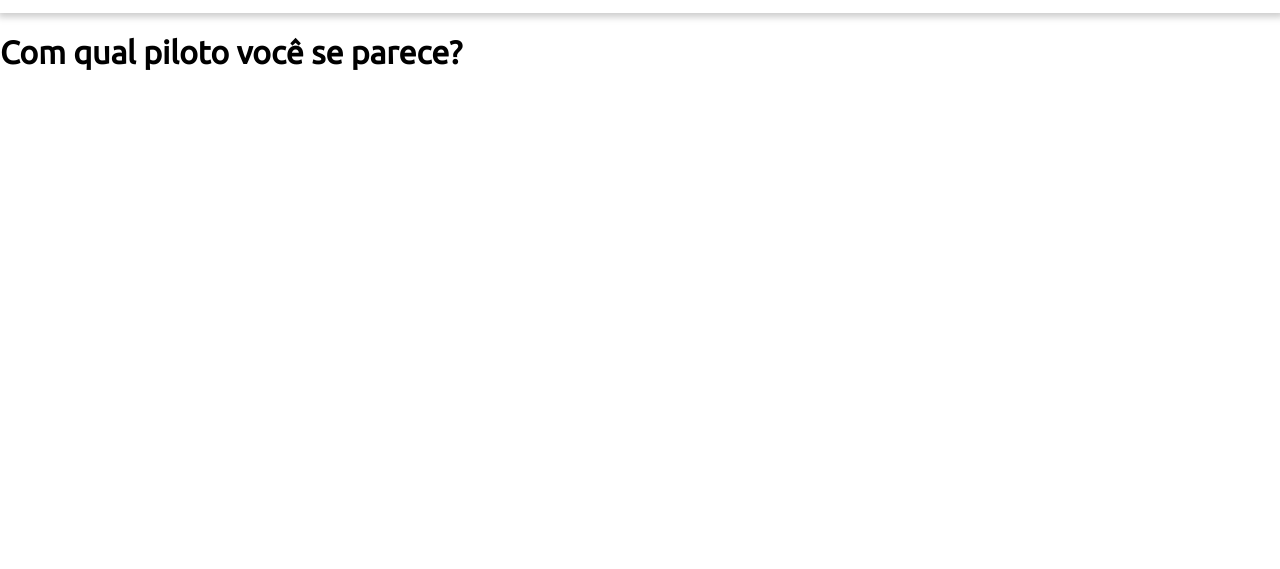
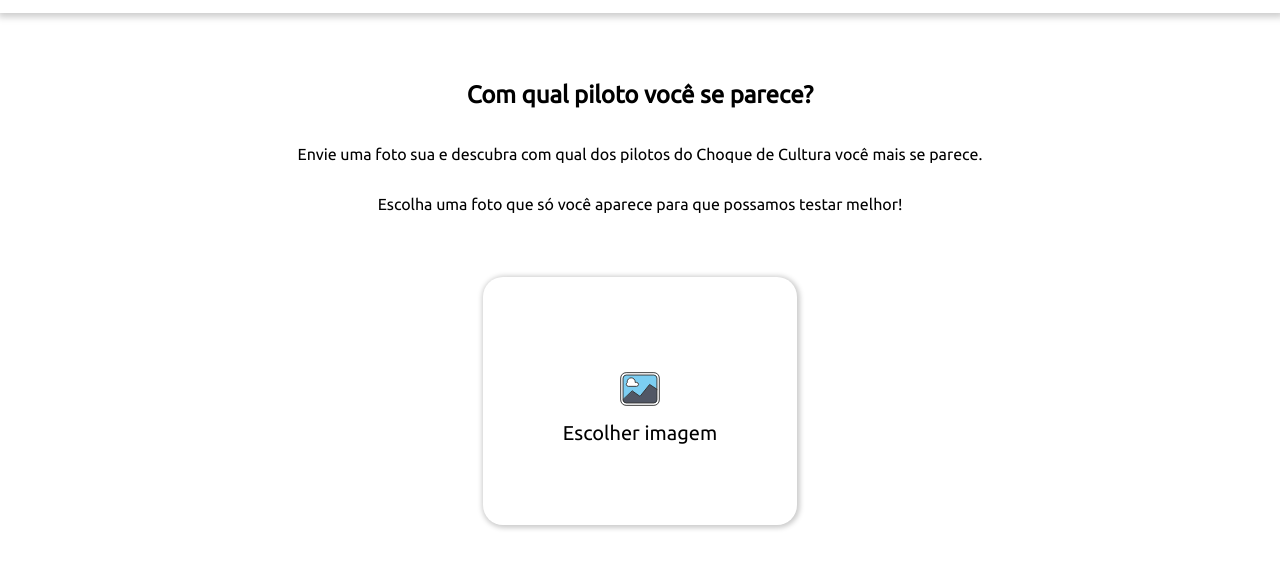
Before and after one commit to andrefelizardo/qual-piloto, a website: page public/index.html in a window 1280 px wide. Shown: the part 69-638 px from the top of the page. Drawn offline with Linux system fonts and the light colour scheme.

Commit message:
Adicionando index e finalizando interface de upload de imagem

```diff
--- a/public/assets/css/general.css
+++ b/public/assets/css/general.css
@@ -1,6 +1,5 @@
 * {
   font-family: 'Ubuntu', sans-serif;
-
 }
 
 body {
@@ -35,15 +34,34 @@
 
 header .lista-links a {
   margin-right: 1rem;
-    opacity: .75;
-    transition: all .25s ease;
+  opacity: 0.75;
+  transition: all 0.25s ease;
 }
 
 header .lista-links a:hover {
   opacity: 1;
-    transition: all .25s ease;
+  transition: all 0.25s ease;
 }
 
 header .lista-links a img {
   width: 30px;
 }
+
+.upload-state {
+  display: flex;
+  align-items: center;
+  flex-direction: column;
+  padding: 3rem 5rem;
+}
+
+.upload-state .container-upload-image {
+  font-size: 1.25rem;
+  display: flex;
+  flex-direction: column;
+  align-items: center;
+  border-radius: 20px;
+  box-shadow: 1px 1px 5px 2px #ccc;
+  padding: 5rem;
+  margin-top: 3rem;
+  cursor: pointer;
+}
--- a/public/index.html
+++ b/public/index.html
@@ -38,7 +38,19 @@
             </li>
         </ul>
     </header>
-    <h1>Com qual piloto você se parece?</h1>
+
+    <section class="upload-state">
+        <h2>Com qual piloto você se parece?</h2>
+        <p>Envie uma foto sua e descubra com qual dos pilotos do Choque de Cultura você mais se parece.</p>
+        <p>Escolha uma foto que só você aparece para que possamos testar melhor!</p>
+
+        <div class="container-upload-image">
+            <img src="./assets/imgs/upload-image.png">
+            <span>Escolher imagem</span>
+        </div>
+    </section>
+
+
 </body>
 
 </html>
```
Also changed, not shown: index.js (+49 -0 lines), public/assets/imgs/upload-image.png (added). Lines whose indentation alone changed are shown as unchanged.
